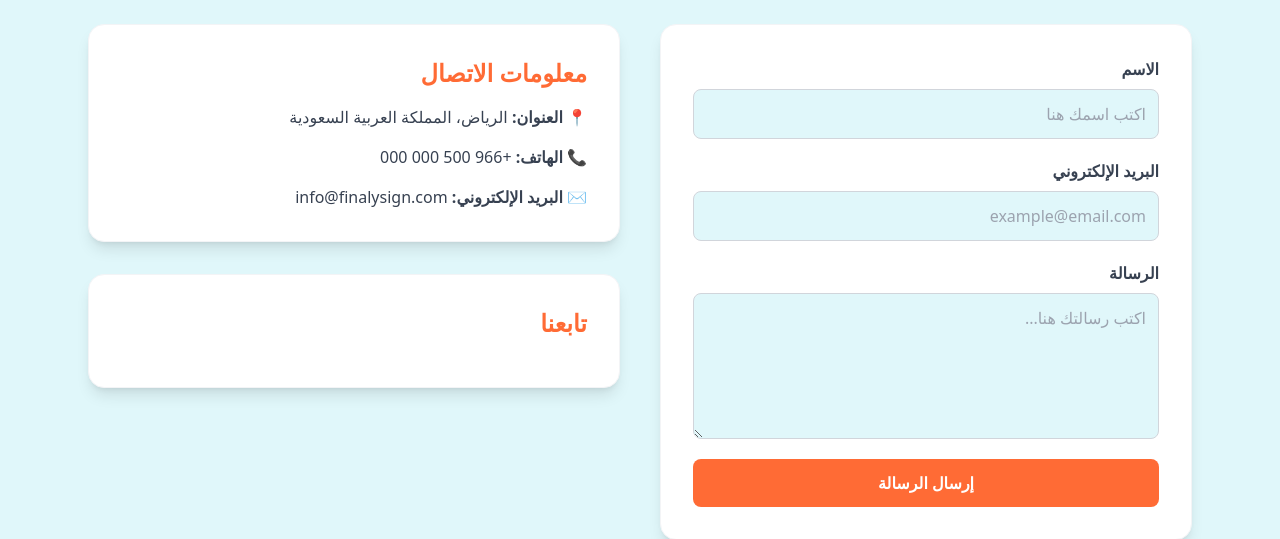
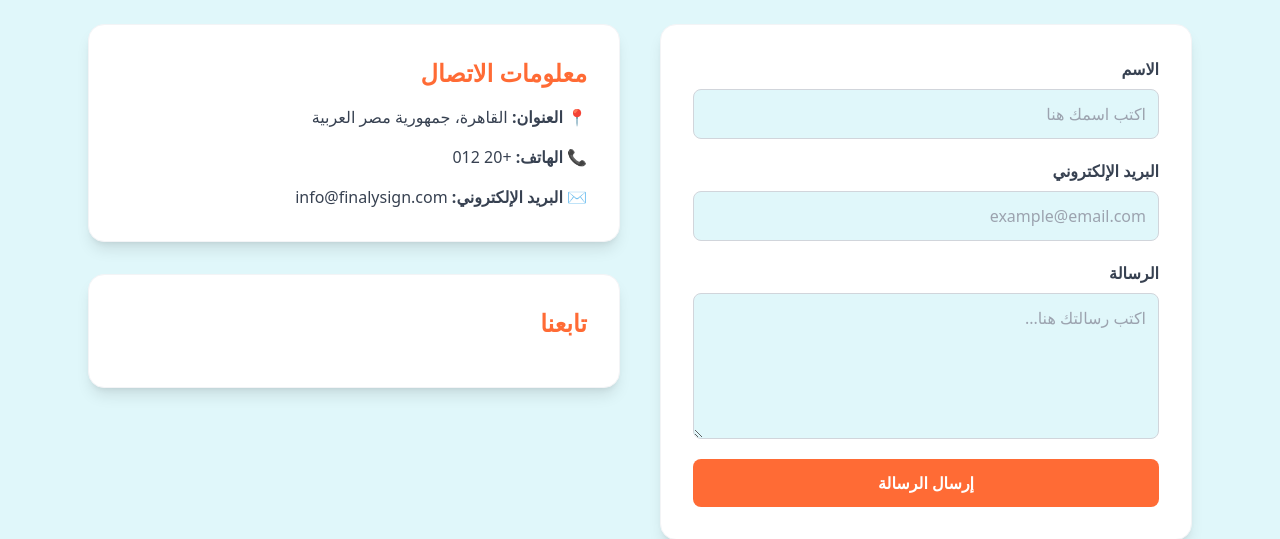
Before and after one commit to lidofilo/finalysign, a Flask app: page /contact in a window 1280 px wide. Shown: the part 336-875 px from the top of the page. Run offline with Flask 3, Linux system fonts and the light colour scheme; some libraries are stand-ins or nearby versions.

Commit message:
new update

```diff
--- a/templates/contact.html
+++ b/templates/contact.html
@@ -62,8 +62,8 @@
         <div class="bg-white dark:bg-gray-800 shadow-lg rounded-2xl p-8 border border-gray-100 dark:border-gray-700">
           <h3 class="text-2xl font-semibold text-accent mb-4">معلومات الاتصال</h3>
           <ul class="space-y-4 text-gray-700 dark:text-gray-300">
-            <li><strong>📍 العنوان:</strong> الرياض، المملكة العربية السعودية</li>
-            <li><strong>📞 الهاتف:</strong> +966 500 000 000</li>
+            <li><strong>📍 العنوان:</strong>  القاهرة، جمهورية مصر العربية</li>
+            <li><strong>📞 الهاتف:</strong> +20 012</li>
             <li><strong>✉️ البريد الإلكتروني:</strong> info@finalysign.com</li>
           </ul>
         </div>
```
